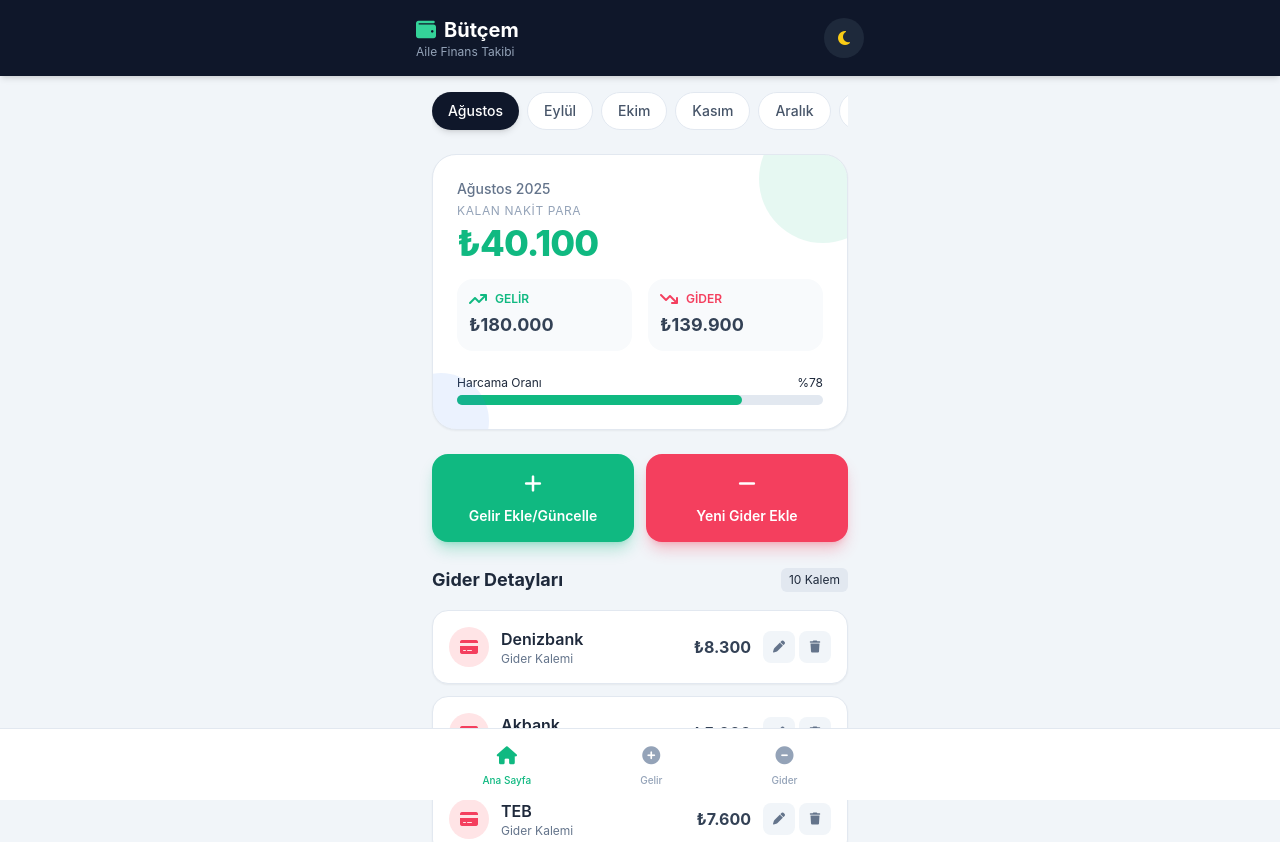
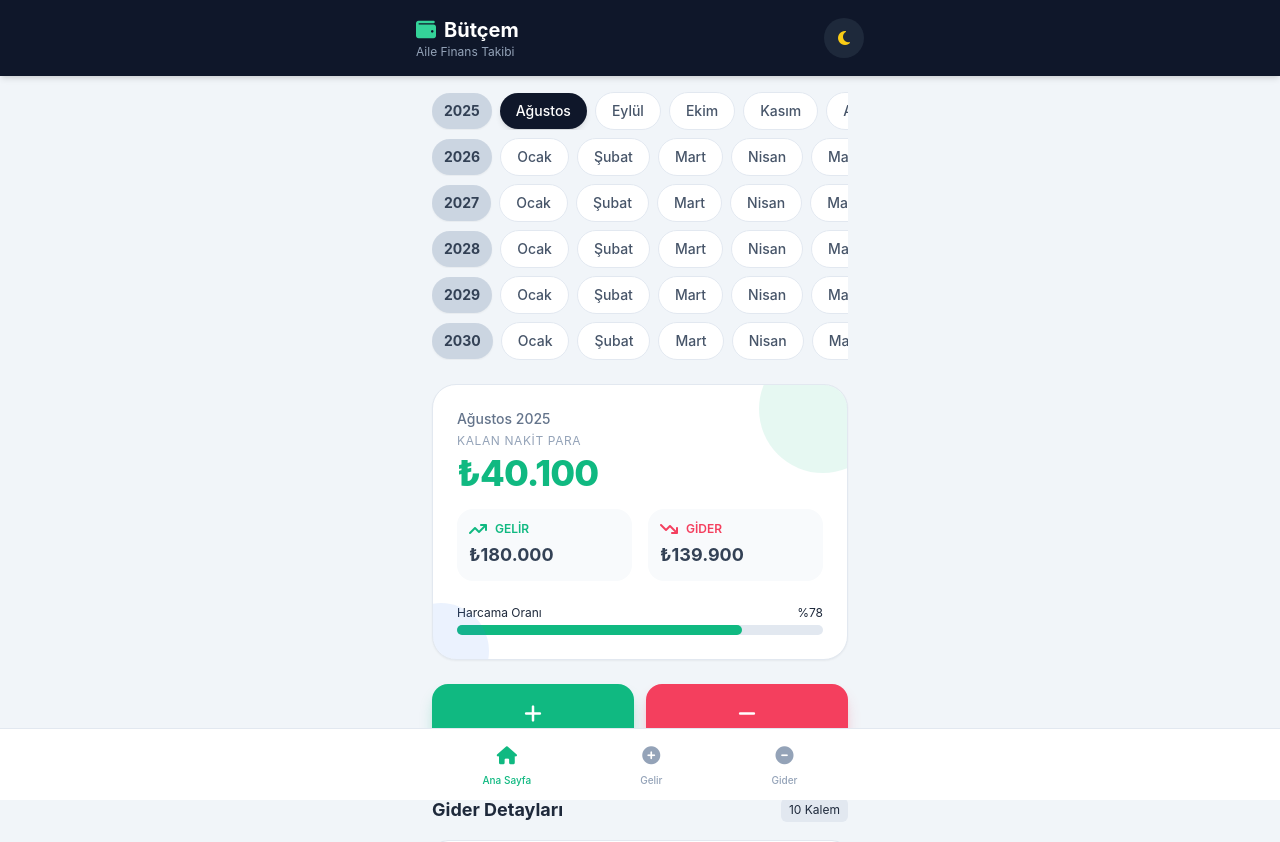
Before and after one commit to furkanbaysal/butcem, a plain HTML site: page index.html in a window 1280 px wide. Shown: the top 842 px of the page. Drawn offline with nearby package versions, Linux system fonts and the light colour scheme.

Commit message:
Update index.html

```diff
--- a/index.html
+++ b/index.html
@@ -29,6 +29,7 @@
         .hide-scrollbar::-webkit-scrollbar { display: none; }
         .hide-scrollbar { -ms-overflow-style: none; scrollbar-width: none; }
     </style>
+<base target="_blank">
 </head>
 <body class="bg-slate-100 dark:bg-slate-900 text-slate-800 dark:text-slate-100 transition-colors duration-300">
 
@@ -49,7 +50,7 @@
     <main class="max-w-md mx-auto p-4 pb-24">
 
         <!-- Ay Seçici -->
-        <div class="flex gap-2 overflow-x-auto pb-4 mb-2 hide-scrollbar" id="monthTabs">
+        <div class="flex flex-col gap-2 pb-4 mb-2" id="monthTabs">
             <!-- Aylar JS ile eklenecek -->
         </div>
 
@@ -251,6 +252,27 @@
         // LocalStorage'dan veriyi al veya varsayılanı kullan
         let financeData = JSON.parse(localStorage.getItem('financeData')) || defaultData;
 
+        // --- EKSİK AYLARI TAMAMLAMA (2025 Ağustos - 2030 Aralık) ---
+        const monthNames = ["Ocak", "Şubat", "Mart", "Nisan", "Mayıs", "Haziran", "Temmuz", "Ağustos", "Eylül", "Ekim", "Kasım", "Aralık"];
+        const allYears = [2025, 2026, 2027, 2028, 2029, 2030];
+
+        function ensureAllMonths() {
+            allYears.forEach(y => {
+                // 2025 verisi Ağustos'ta başlıyor; diğer yıllar Ocak'tan başlar
+                const startIdx = (y === 2025) ? 7 : 0;
+                for (let i = startIdx; i < 12; i++) {
+                    const exists = financeData.some(d => d.year === y && d.month === monthNames[i]);
+                    if (!exists) {
+                        // Veri girilmemiş ay: boş (0 TL) başlar
+                        financeData.push({ month: monthNames[i], year: y, income: 0, expenses: [] });
+                    }
+                }
+            });
+            // Kronolojik sırala: önce yıl, sonra ay
+            financeData.sort((a, b) => a.year - b.year || monthNames.indexOf(a.month) - monthNames.indexOf(b.month));
+        }
+        ensureAllMonths();
+
         // SON AÇILAN AYI HATIRLAMA
         let currentMonthIndex = parseInt(localStorage.getItem('lastViewedMonth')) || 0;
 
@@ -278,7 +300,7 @@
             const currentData = financeData[currentMonthIndex];
             const totalExp = currentData.expenses.reduce((sum, item) => sum + item.amount, 0);
             const net = currentData.income - totalExp;
-            const percent = Math.min(Math.round((totalExp / currentData.income) * 100), 100);
+            const percent = currentData.income > 0 ? Math.min(Math.round((totalExp / currentData.income) * 100), 100) : 0;
 
             // Başlıkları Güncelle
             document.getElementById('currentMonthTitle').innerText = `${currentData.month} ${currentData.year}`;
@@ -299,19 +321,33 @@
             }
             bar.style.width = `${percent}%`;
 
-            // Ay Sekmelerini Oluştur
+            // Ay Sekmelerini Oluştur (yıl başlıkları altında gruplu)
             const tabsContainer = document.getElementById('monthTabs');
             tabsContainer.innerHTML = '';
+            let currentRow = null;
+            let lastYear = null;
             financeData.forEach((data, index) => {
+                // Yıl değişince yeni satır + yıl başlığı ekle
+                if (data.year !== lastYear) {
+                    lastYear = data.year;
+                    currentRow = document.createElement('div');
+                    currentRow.className = 'flex items-center gap-2 overflow-x-auto hide-scrollbar';
+                    tabsContainer.appendChild(currentRow);
+
+                    const yearLabel = document.createElement('div');
+                    yearLabel.className = 'shrink-0 sticky left-0 z-10 px-3 py-2 rounded-full text-sm font-bold bg-slate-300 dark:bg-slate-600 text-slate-700 dark:text-slate-200 shadow-sm';
+                    yearLabel.innerText = data.year;
+                    currentRow.appendChild(yearLabel);
+                }
                 const isActive = index === currentMonthIndex;
                 const btn = document.createElement('button');
-                btn.className = `px-4 py-2 rounded-full text-sm font-medium whitespace-nowrap transition ${isActive ? 'bg-slate-900 text-white dark:bg-emerald-600 shadow-md' : 'bg-white dark:bg-slate-800 text-slate-600 dark:text-slate-300 border border-slate-200 dark:border-slate-700'}`;
+                btn.className = `shrink-0 px-4 py-2 rounded-full text-sm font-medium whitespace-nowrap transition ${isActive ? 'bg-slate-900 text-white dark:bg-emerald-600 shadow-md' : 'bg-white dark:bg-slate-800 text-slate-600 dark:text-slate-300 border border-slate-200 dark:border-slate-700'}`;
                 btn.innerText = data.month;
                 btn.onclick = () => {
                     currentMonthIndex = index;
                     saveData(); // Ay değişimini kaydet
                 };
-                tabsContainer.appendChild(btn);
+                currentRow.appendChild(btn);
             });
 
             // Gider Listesini Oluştur
```
